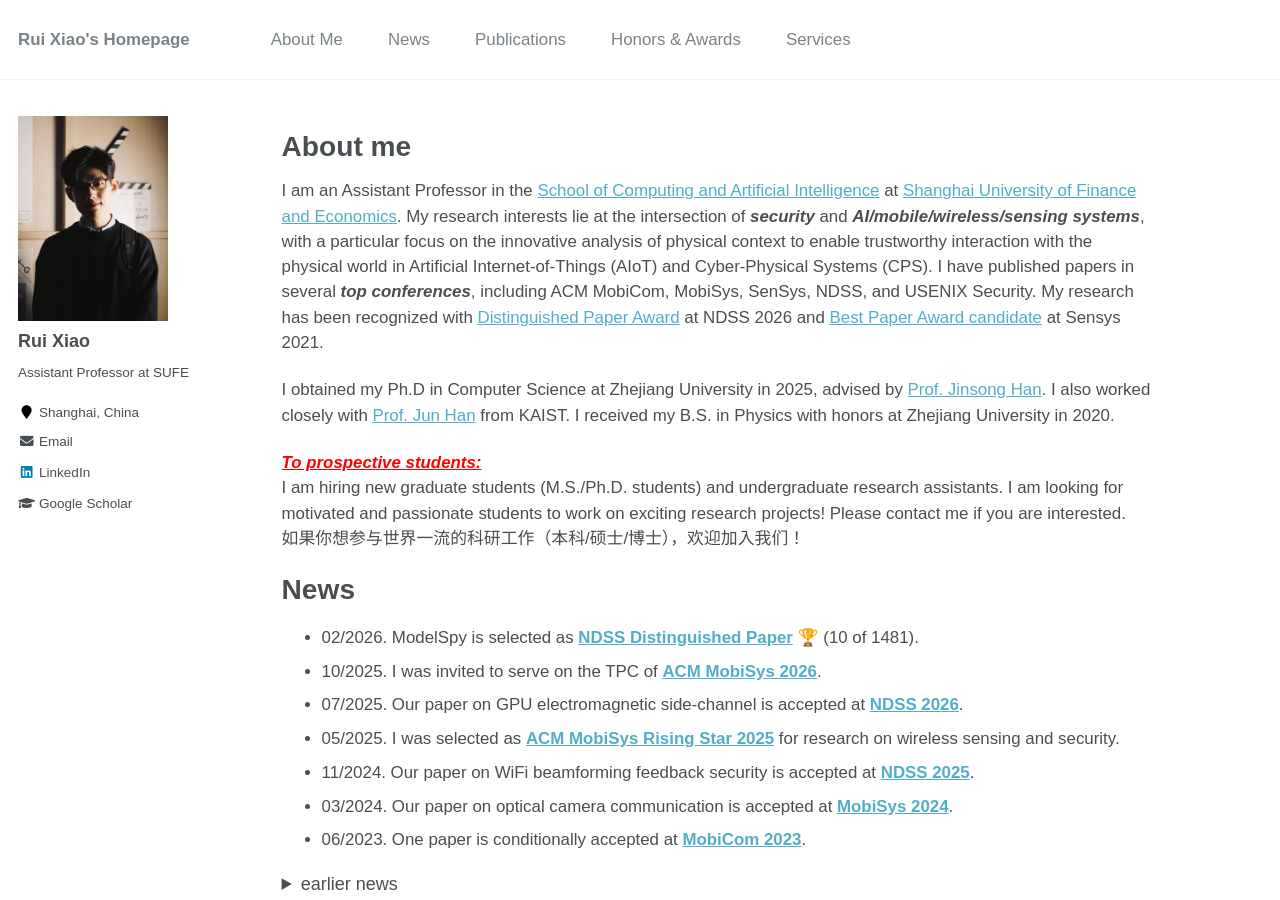
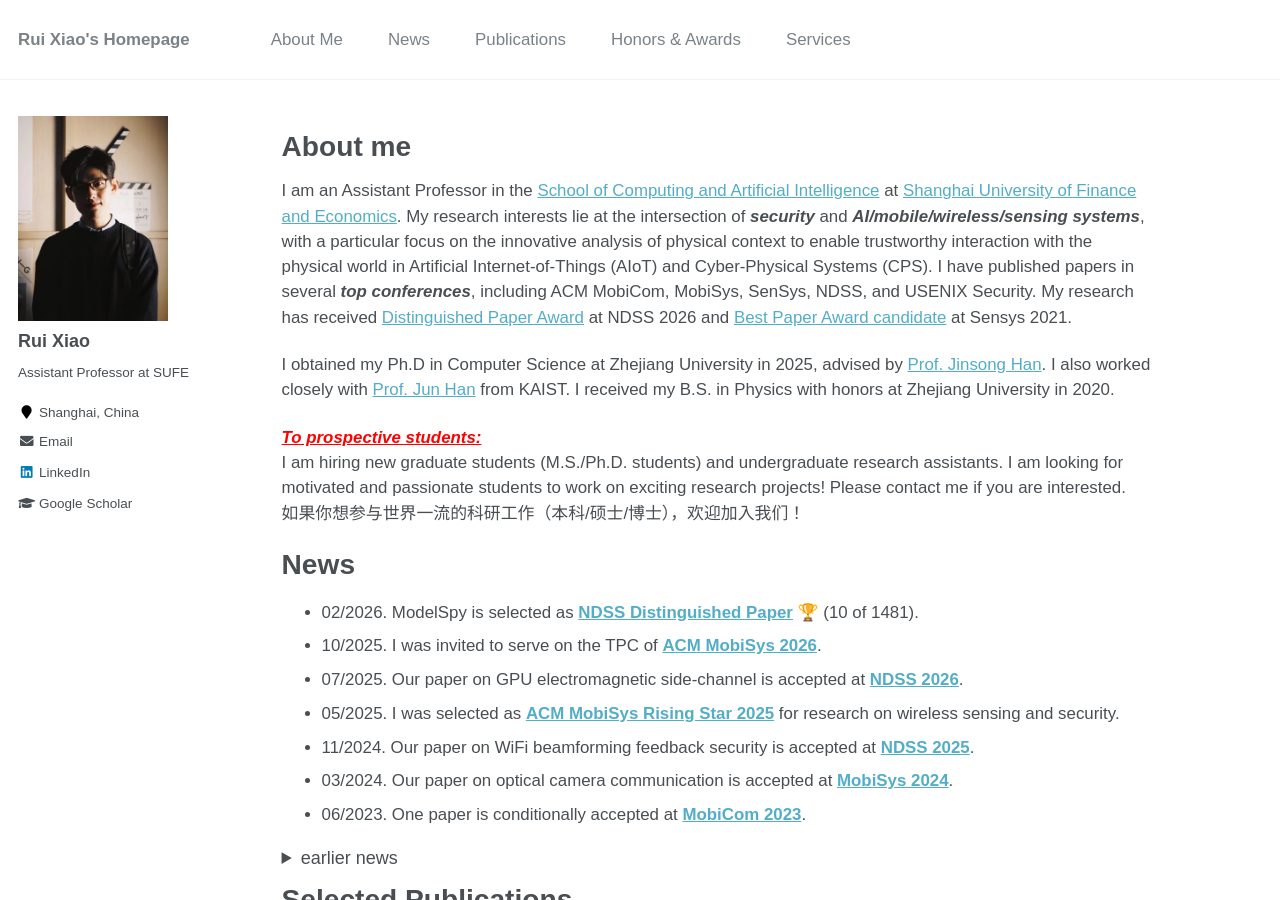
Before and after one commit to ruixiao24/ruixiao24.github.io, a Jekyll site: the page built from _pages/about.md, in a window 1280 px wide and 900 px high. Built offline with Jekyll 4.4.1, drawn with Linux system fonts in a browser that asks for light colours.

Commit message:
Update about.md

```diff
--- a/_pages/about.md
+++ b/_pages/about.md
@@ -13,7 +13,7 @@
 I am an Assistant Professor in the [School of Computing and Artificial Intelligence](https://scai.sufe.edu.cn/) at [Shanghai University of Finance and Economics](https://english.sufe.edu.cn/).
 My research interests lie at the intersection of ***security*** and ***AI/mobile/wireless/sensing systems***, with a particular focus on the innovative analysis of physical context to enable trustworthy interaction with the physical world in Artificial Internet-of-Things (AIoT) and Cyber-Physical Systems (CPS).
 I have published papers in several ***top conferences***, including ACM MobiCom, MobiSys, SenSys, NDSS, and USENIX Security.
-My research has been recognized with [Distinguished Paper Award](https://www.ndss-symposium.org/ndss2026/) at NDSS 2026 and [Best Paper Award candidate](https://sensys.acm.org/2021/) at Sensys 2021.
+My research has received [Distinguished Paper Award](https://www.ndss-symposium.org/ndss2026/) at NDSS 2026 and [Best Paper Award candidate](https://sensys.acm.org/2021/) at Sensys 2021.
 
 I obtained my Ph.D in Computer Science at Zhejiang University in 2025, advised by [Prof. Jinsong Han](https://person.zju.edu.cn/en/hanjinsong). I also worked closely with [Prof. Jun Han](http://www.junhan.org/) from KAIST. I received my B.S. in Physics with honors at Zhejiang University in 2020.
 
@@ -37,7 +37,7 @@
 - 01/2021. Our paper, “Acoustics to the Rescue: Physical Key Inference Attack Revisited” is accepted and will appear at **[USENIX Security 2021](https://www.usenix.org/conference/usenixsecurity21)**.
 </details>
 
-<div style="width:50%; border-top:1px solid #ccc; margin: 1em 0 0.8em 0;"></div>
+<div style="height: 0.6em;"></div>
 
 # Selected Publications
 1. [**[NDSS'26](https://www.ndss-symposium.org/ndss2026/)**] Peering Inside the Black-Box: Long-Range and Scalable Model Architecture Snooping via GPU Electromagnetic Side-Channel
```
